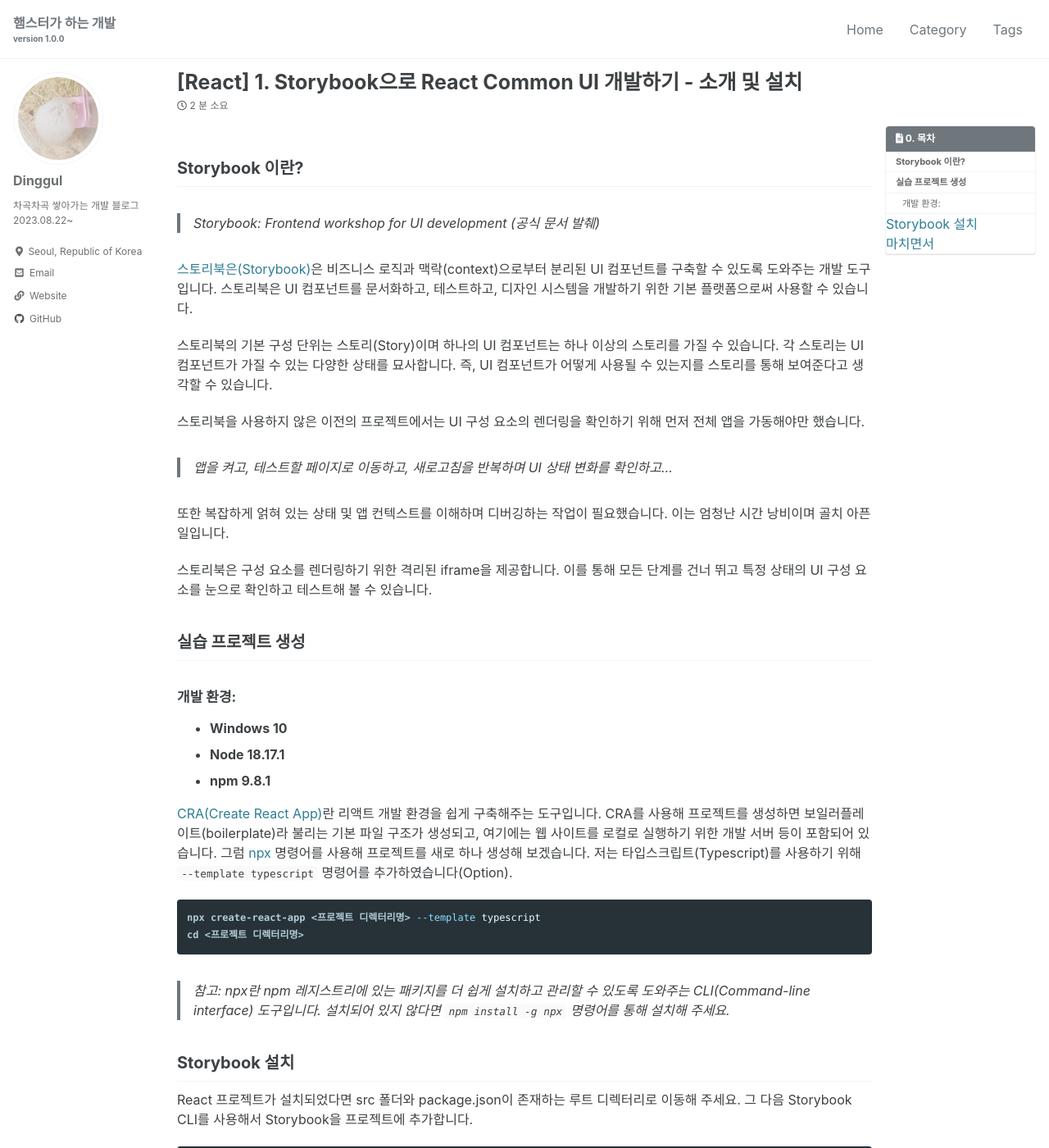
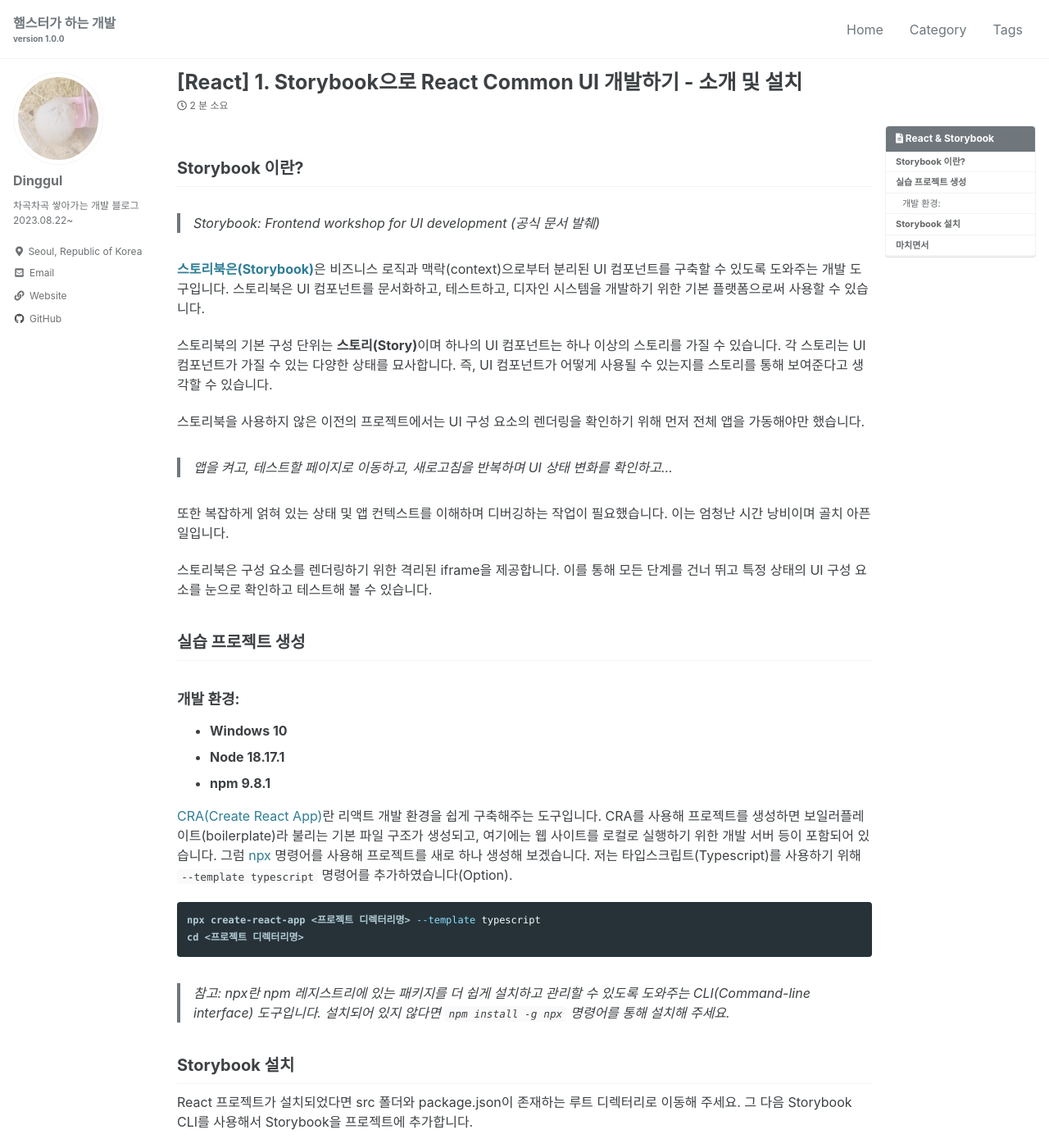
Before and after one commit to dinggul2/dinggul2.github.io, a Jekyll site: the page built from _posts/React/2023-08-22-React-Storybook-1.md, in a window 1280 px wide and 1400 px high. Shown: the whole window at 82% size. Built offline with Jekyll 4.4.1, drawn with Linux system fonts in a browser that asks for light colours; cached includes are drawn as plain includes; some of the changed text lies outside the part shown.

Commit message:
Update post: 1. React Storybook init

```diff
--- a/_posts/React/2023-08-22-React-Storybook-1.md
+++ b/_posts/React/2023-08-22-React-Storybook-1.md
@@ -6,7 +6,7 @@ tags:
   - [react, cra, storybook, typescript, npm]
 toc: true
 toc_sticky: true
-toc_label: '0. 목차'
+toc_label: 'React & Storybook'
 date: 2023-08-22
 last_modified_at: 2023-08-22
 ---
@@ -16,9 +16,9 @@ last_modified_at: 2023-08-22
 > Storybook: Frontend workshop for UI development
 > (공식 문서 발췌)
 
-[스토리북은(Storybook)](https://storybook.js.org/)은 비즈니스 로직과 맥락(context)으로부터 분리된 UI 컴포넌트를 구축할 수 있도록 도와주는 개발 도구입니다. 스토리북은 UI 컴포넌트를 문서화하고, 테스트하고, 디자인 시스템을 개발하기 위한 기본 플랫폼으로써 사용할 수 있습니다.
+[**스토리북은(Storybook)**](https://storybook.js.org/)은 비즈니스 로직과 맥락(context)으로부터 분리된 UI 컴포넌트를 구축할 수 있도록 도와주는 개발 도구입니다. 스토리북은 UI 컴포넌트를 문서화하고, 테스트하고, 디자인 시스템을 개발하기 위한 기본 플랫폼으로써 사용할 수 있습니다.
 
-스토리북의 기본 구성 단위는 스토리(Story)이며 하나의 UI 컴포넌트는 하나 이상의 스토리를 가질 수 있습니다. 각 스토리는 UI 컴포넌트가 가질 수 있는 다양한 상태를 묘사합니다. 즉, UI 컴포넌트가 어떻게 사용될 수 있는지를 스토리를 통해 보여준다고 생각할 수 있습니다.
+스토리북의 기본 구성 단위는 **스토리(Story)**이며 하나의 UI 컴포넌트는 하나 이상의 스토리를 가질 수 있습니다. 각 스토리는 UI 컴포넌트가 가질 수 있는 다양한 상태를 묘사합니다. 즉, UI 컴포넌트가 어떻게 사용될 수 있는지를 스토리를 통해 보여준다고 생각할 수 있습니다.
 
 스토리북을 사용하지 않은 이전의 프로젝트에서는 UI 구성 요소의 렌더링을 확인하기 위해 먼저 전체 앱을 가동해야만 했습니다.
 
@@ -30,7 +30,7 @@ last_modified_at: 2023-08-22
 
 ## 실습 프로젝트 생성
 
-#### 개발 환경:
+### 개발 환경:
 
 - **Windows 10**
 - **Node 18.17.1**
```
Also changed, not shown: other parts of _posts/React/2023-08-22-React-Storybook-1.md (+2 -2 lines).
